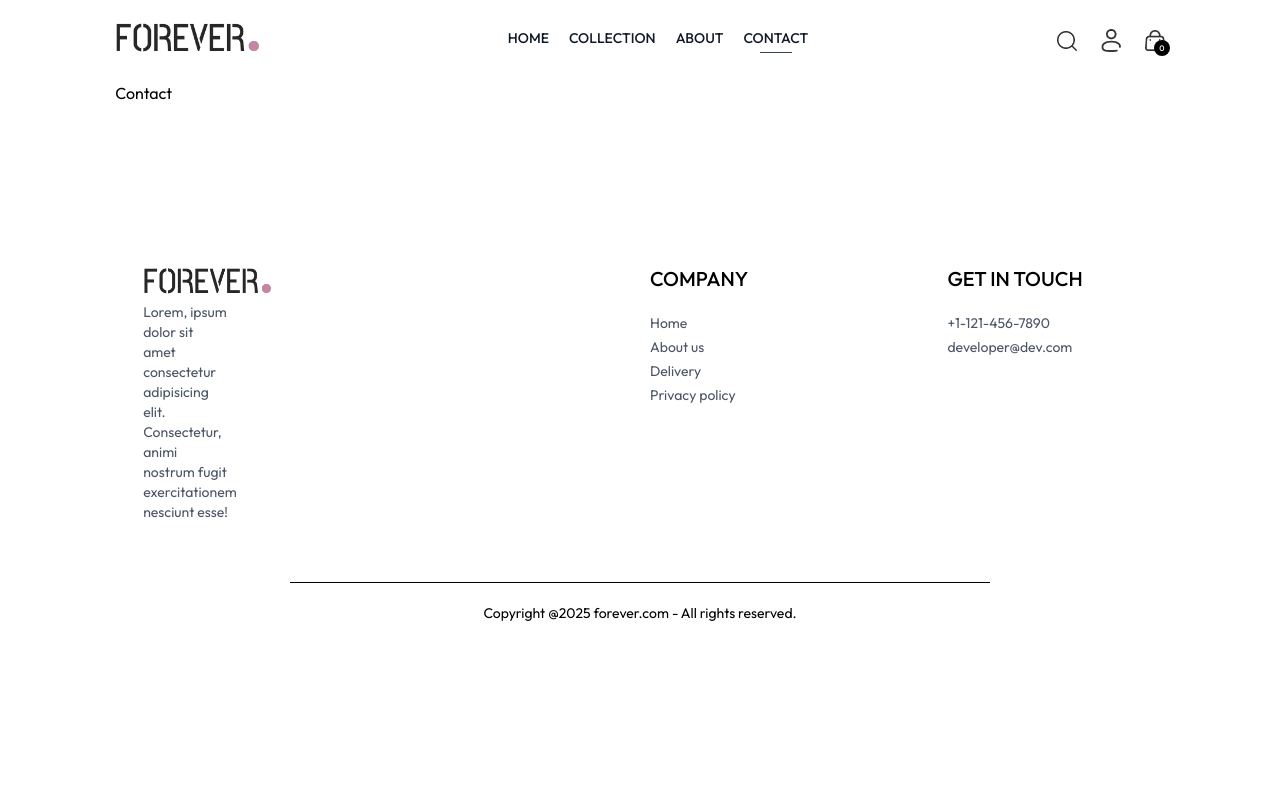
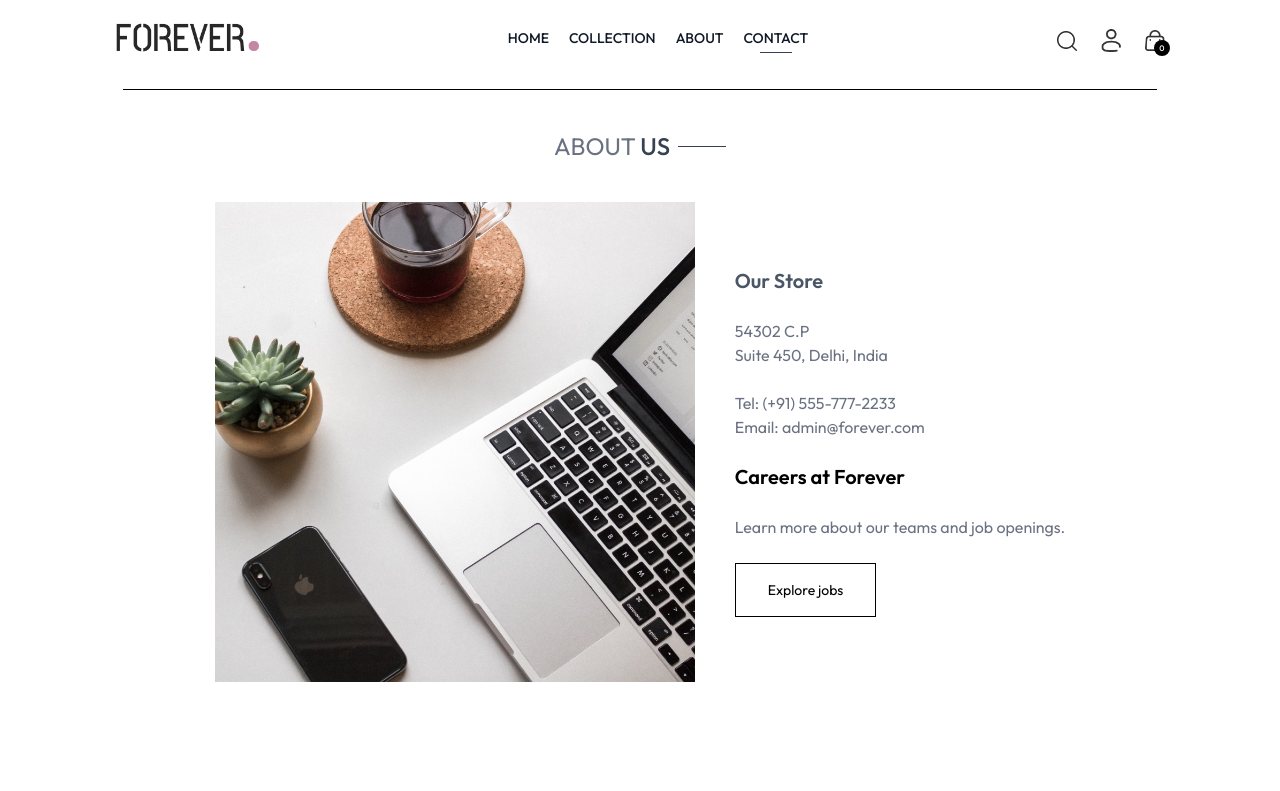
Before and after one commit to Vikashh78/E-Commerce, a React (Vite) app in the folder frontend/: page /contact in a window 1280 px wide. Shown: the top 791 px of the page. Built offline with nearby package versions, Linux system fonts and the light colour scheme.

Commit message:
Refactor Contact page layout; integrate NewsLetterBox component and enhance structure with additional information

```diff
--- a/frontend/src/components/NewsLetterBox.jsx
+++ b/frontend/src/components/NewsLetterBox.jsx
@@ -12,7 +12,7 @@ const NewsLetterBox = () => {
         <p className='text-gray-400 mt-3'>
             Lorem ipsum, dolor sit amet consectetur adipisicing elit. Odit, facere.
         </p>
-        {/* onSubmit() always expects a callback function, not a function call. */}
+        {/* onSubmit={} always expects a callback function, not a function call. */}
         <form onSubmit={onSubmitHandler} className='w-90 sm:w-1/2 flex items-center gap-3 mx-auto my-6 border pl-3'>
             <input type="email" placeholder='Enter your email' required className='w-full sm:flex-1 outline-none'/>
             <button type='submit' className='bg-black text-white text-xs px-10 py-4 cursor-pointer'>
--- a/frontend/src/context/ShopContext.jsx
+++ b/frontend/src/context/ShopContext.jsx
@@ -1,4 +1,4 @@
-import { createContext, useEffect, useState } from "react";
+import { createContext, useState } from "react";
 import { products } from '../assets/assets';
 import { toast } from 'react-toastify';
 import { useNavigate } from "react-router-dom";
--- a/frontend/src/pages/Contact.jsx
+++ b/frontend/src/pages/Contact.jsx
@@ -1,8 +1,31 @@
-import React from 'react'
+import Title from '../components/Title';
+import { assets } from '../assets/assets';
+import NewsLetterBox from '../components/NewsLetterBox';
 
 const Contact = () => {
   return (
-    <div>Contact</div>
+    <div className='p-2'>
+
+      <div className='text-2xl border-t pt-10 mb-10'>
+        <Title text1={'ABOUT'} text2={'US'} />
+      </div>
+
+      <div className='my-10 gap-10 flex flex-col justify-center md:flex-row '>
+        <img className='w-full md:max-w-120' src={assets.contact_img} alt="" />
+        <div className='gap-6 flex flex-col items-start justify-center'>
+          <p className='font-semibold text-xl text-gray-600'>Our Store</p>
+          <p className='text-gray-500'>54302 C.P <br /> Suite 450, Delhi, India</p>
+          <p className='text-gray-500'>Tel: (+91) 555-777-2233 <br /> Email: admin@forever.com</p>
+          <p className='font-semibold text-xl'>Careers at Forever</p>
+          <p className='text-gray-500'>Learn more about our teams and job openings.</p>
+          <button className='border border-black px-8 py-4 text-sm hover:bg-black hover:text-white transition-all duration-500'>Explore jobs</button>
+        </div>
+      </div>
+
+      <div className='pt-16'>
+        <NewsLetterBox />
+      </div>
+    </div>
   )
 }
 
```
